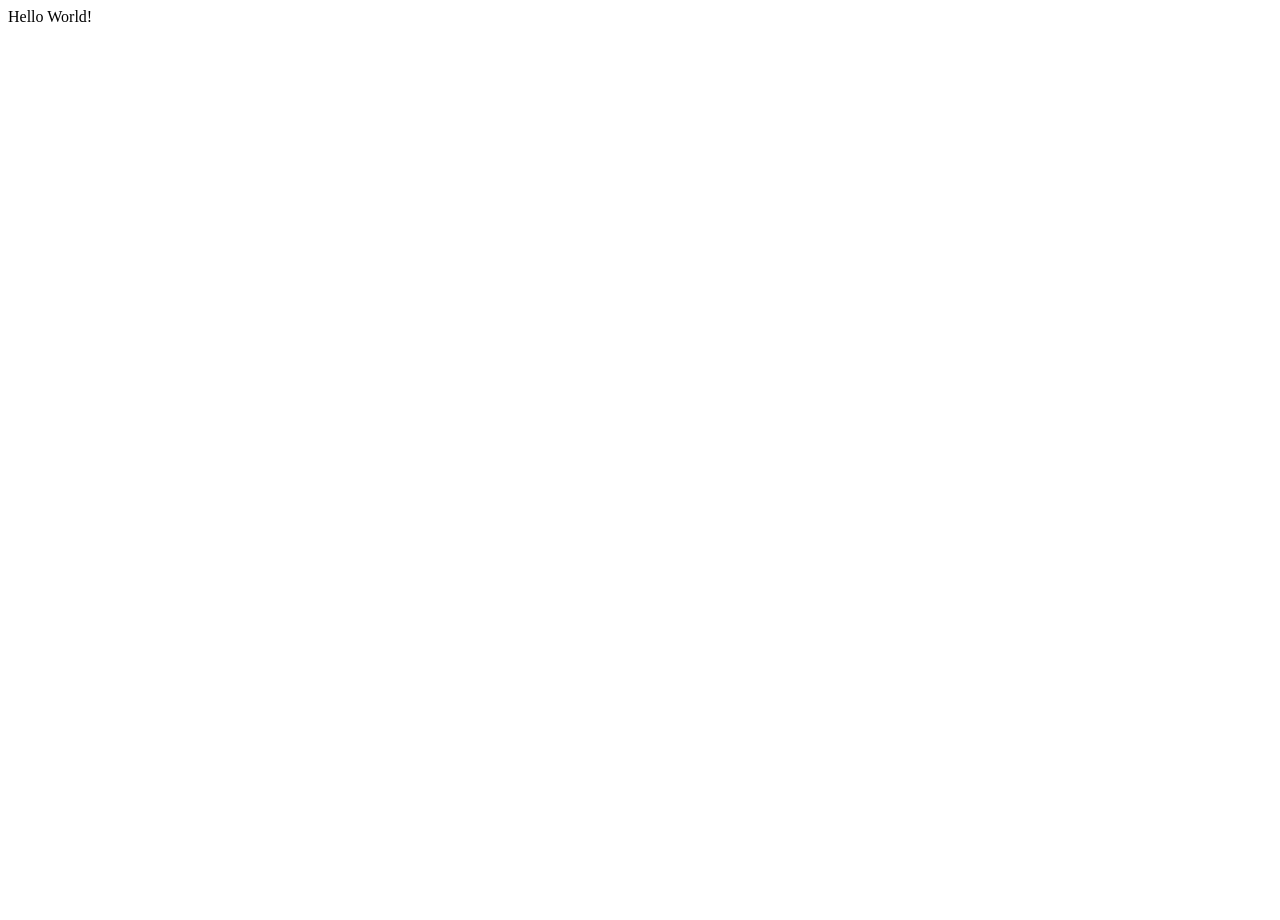
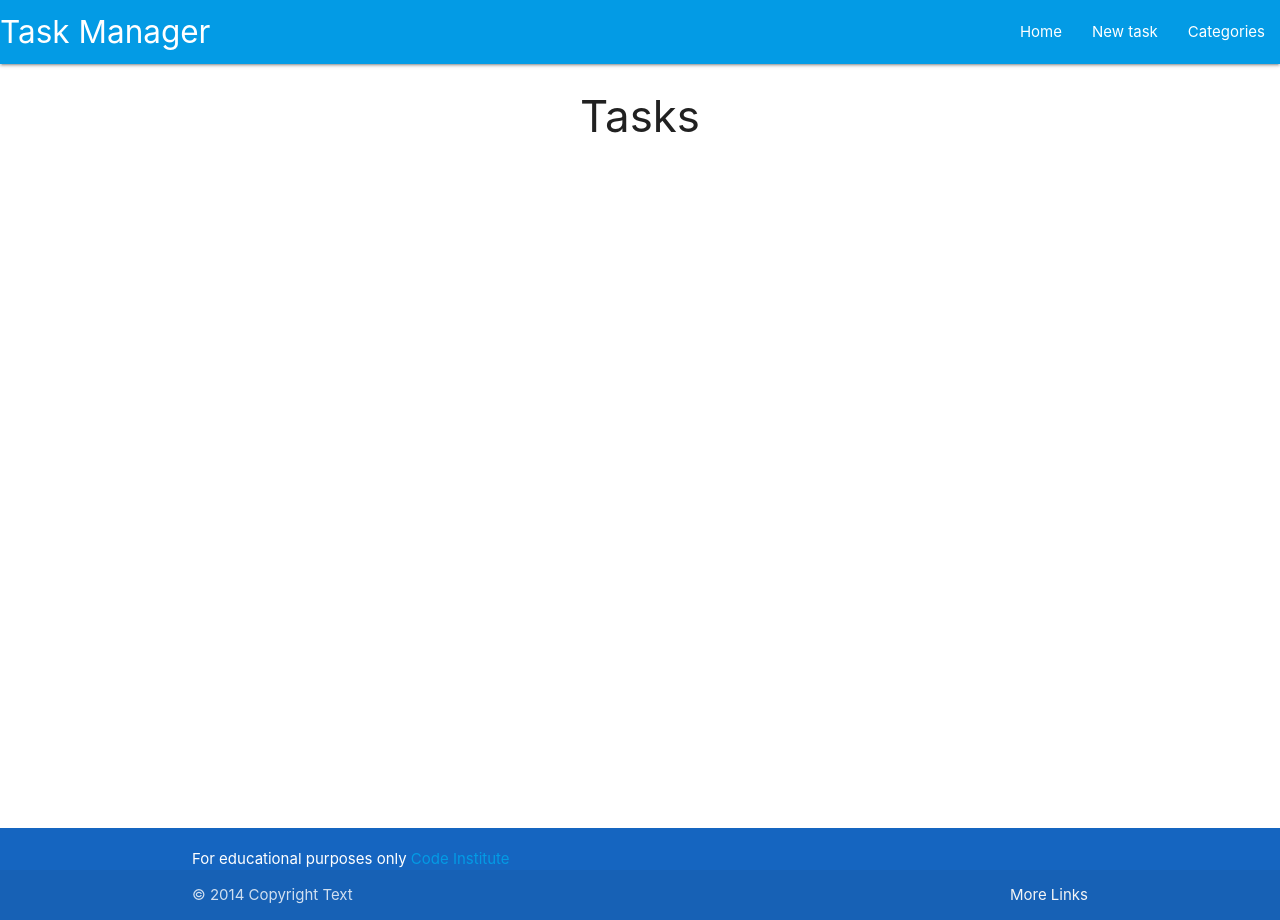
Before and after one commit to jannis-kiriasis/task-manager, a Flask app: page / in a window 1280 px wide. Before the commit the page is almost empty. Run offline with Flask 2, Linux system fonts and the light colour scheme.

Commit message:
Setup template inheritance for tasks.html + base header main and footer

```diff
--- a/taskmanager/routes.py
+++ b/taskmanager/routes.py
@@ -5,4 +5,4 @@ from taskmanager.models import Category, Task
 
 @app.route("/")
 def home():
-    return render_template("base.html")
+    return render_template("tasks.html")
--- /dev/null
+++ b/taskmanager/static/css/style.css
@@ -0,0 +1,9 @@
+body {
+    display: flex;
+    min-height: 100vh;
+    flex-direction: column;
+  }
+
+  main {
+    flex: 1 0 auto;
+  }
--- /dev/null
+++ b/taskmanager/static/js/script.js
@@ -0,0 +1,5 @@
+document.addEventListener('DOMContentLoaded', function() {
+    // Sidebar initialization
+    let sidenav = document.querySelectorAll('.sidenav');
+    M.Sidenav.init(sidenav);
+  });
--- a/taskmanager/templates/base.html
+++ b/taskmanager/templates/base.html
@@ -4,9 +4,52 @@
     <meta charset="UTF-8">
     <meta http-equiv="X-UA-Compatible" content="IE=edge">
     <meta name="viewport" content="width=device-width, initial-scale=1.0">
+    <link rel="stylesheet" href="https://cdnjs.cloudflare.com/ajax/libs/font-awesome/6.2.0/css/all.min.css" integrity="sha512-xh6O/CkQoPOWDdYTDqeRdPCVd1SpvCA9XXcUnZS2FmJNp1coAFzvtCN9BmamE+4aHK8yyUHUSCcJHgXloTyT2A==" crossorigin="anonymous" referrerpolicy="no-referrer" />
+    <link rel="stylesheet" href="https://cdnjs.cloudflare.com/ajax/libs/materialize/1.0.0/css/materialize.min.css">
+    <link rel="stylesheet" href="{{ url_for('static', filename='css/style.css') }}" type="text/css">
     <title>Task Mananger</title>
 </head>
 <body>
-    Hello World!
+<header>
+    <!-- Top navbar from Materialize -->
+    <nav class="light-blue darken-1">
+        <div class="nav-wrapper">
+            <a href="{{ url_for('home') }}" class="brand-logo">Task Manager</a>
+            <a href="#" data-target="mobile-demo" class="sidenav-trigger"><i class="fas fa-bars"></i></a>
+            <ul class="right hide-on-med-and-down">
+                <li><a href="{{ url_for('home') }}">Home</a></li>
+                <li><a href="#">New task</a></li>
+                <li><a href="#">Categories</a></li>
+            </ul>
+        </div>
+    </nav>
+    <!-- Mobile Sidebar from Materialize -->
+    <ul class="sidenav" id="mobile-demo">
+        <li><a href="{{ url_for('home') }}">Home</a></li>
+        <li><a href="#">New task</a></li>
+        <li><a href="#">Categories</a></li>
+    </ul>
+
+</header>
+<main class="container">
+    {% block content %}
+    {% endblock %}
+</main>
+<footer class="page-footer blue darken-3">
+    <div class="container">
+For educational purposes only
+<a href="codeinstitute.net" target="_blank">Code Institute</a>
+    </div>
+    <div class="footer-copyright">
+      <div class="container">
+      © 2014 Copyright Text
+      <a class="grey-text text-lighten-4 right" href="#!">More Links</a>
+      </div>
+    </div>
+  </footer>
+
+    <script src="https://cdnjs.cloudflare.com/ajax/libs/materialize/1.0.0/js/materialize.min.js"></script>
+    <script src="{{ url_for('static', filename='js/script.js') }}"></script>
+
 </body>
 </html>
--- /dev/null
+++ b/taskmanager/templates/tasks.html
@@ -0,0 +1,7 @@
+{% extends "base.html" %}
+{% block content %}
+
+    <h3 class="light-blue-test text-darken-4 center-align">
+        Tasks
+    </h3>
+{% endblock %}
```
